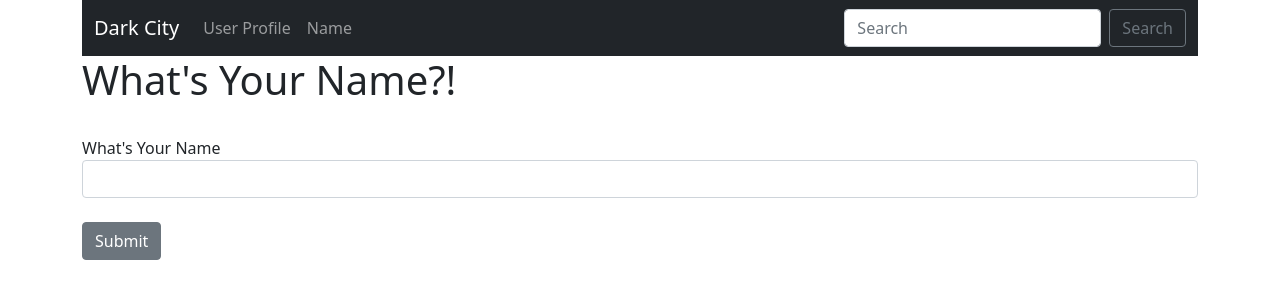
After one commit to BashCtl/flasker-blog, a Flask app: page /name in a window 1280 px wide. The commit adds this page. Shown: the top 300 px of the page. Run offline with Flask 3, Linux system fonts and the light colour scheme.

Commit message:
working on forms

```diff
--- a/main.py
+++ b/main.py
@@ -1,6 +1,20 @@
 from flask import Flask, render_template
+from flask_wtf import FlaskForm
+from wtforms import StringField, SubmitField
+from wtforms.validators import DataRequired
+from dotenv import load_dotenv
+from os import getenv
+
+load_dotenv()
 
 app = Flask(__name__)
+app.config["SECRET_KEY"] = getenv("SECRET_KEY")
+
+
+# Create a Form Class
+class NameForm(FlaskForm):
+    name = StringField("What's Your Name", validators=[DataRequired()])
+    submit = SubmitField("Submit")
 
 
 @app.route("/")
@@ -25,5 +39,16 @@ def page_internal_server_error(e):
     return render_template("500.html"), 500
 
 
+# Create Name Page
+@app.route("/name", methods=["GET", "POST"])
+def name_page():
+    name = None
+    form = NameForm()
+    if form.validate_on_submit():
+        name = form.name.data
+        form.name.data = ""
+    return render_template("name.html", name=name, form=form)
+
+
 if __name__ == "__main__":
     app.run(host="localhost", debug=True)
--- /dev/null
+++ b/templates/base.html
@@ -0,0 +1,35 @@
+<!doctype html>
+<html lang="en">
+<head>
+    <!-- Required meta tags -->
+    <meta charset="utf-8">
+    <meta name="viewport" content="width=device-width, initial-scale=1">
+
+    <!-- Bootstrap CSS -->
+    <link href="https://cdn.jsdelivr.net/npm/bootstrap@5.0.2/dist/css/bootstrap.min.css" rel="stylesheet"
+          integrity="sha384-EVSTQN3/azprG1Anm3QDgpJLIm9Nao0Yz1ztcQTwFspd3yD65VohhpuuCOmLASjC" crossorigin="anonymous">
+
+    <title>Fucking Blog</title>
+</head>
+<body>
+<div class="container">
+    {% include 'navbar.html' %}
+    {% block content %}
+    {% endblock %}
+</div>
+
+
+<!-- Optional JavaScript; choose one of the two! -->
+
+<!-- Option 1: Bootstrap Bundle with Popper -->
+<script src="https://cdn.jsdelivr.net/npm/bootstrap@5.0.2/dist/js/bootstrap.bundle.min.js"
+        integrity="sha384-MrcW6ZMFYlzcLA8Nl+NtUVF0sA7MsXsP1UyJoMp4YLEuNSfAP+JcXn/tWtIaxVXM"
+        crossorigin="anonymous"></script>
+
+<!-- Option 2: Separate Popper and Bootstrap JS -->
+<!--
+<script src="https://cdn.jsdelivr.net/npm/@popperjs/core@2.9.2/dist/umd/popper.min.js" integrity="sha384-IQsoLXl5PILFhosVNubq5LC7Qb9DXgDA9i+tQ8Zj3iwWAwPtgFTxbJ8NT4GN1R8p" crossorigin="anonymous"></script>
+<script src="https://cdn.jsdelivr.net/npm/bootstrap@5.0.2/dist/js/bootstrap.min.js" integrity="sha384-cVKIPhGWiC2Al4u+LWgxfKTRIcfu0JTxR+EQDz/bgldoEyl4H0zUF0QKbrJ0EcQF" crossorigin="anonymous"></script>
+-->
+</body>
+</html>
--- a/templates/index.html
+++ b/templates/index.html
@@ -1,3 +1,9 @@
+{% extends 'base.html' %}
+
+{% block content %}
+
 <h1>Hello World</h1>
 
 <p>This is my first webpage!!!</p>
+
+{% endblock %}
--- /dev/null
+++ b/templates/name.html
@@ -0,0 +1,19 @@
+{% extends 'base.html' %}
+
+{% block content %}
+{% if name %}
+    <h1>Hello {{ name }}!!</h1>
+{% else %}
+    <h1>What's Your Name?!</h1>
+    <br>
+    <form method="POST">
+        {{ form.hidden_tag() }}
+        {{ form.name.label(class='from-label') }}
+        {{ form.name(class='form-control') }}
+        <br>
+        {{ form.submit(class='btn btn-secondary') }}
+    </form>
+
+{% endif %}
+
+{% endblock %}
--- /dev/null
+++ b/templates/navbar.html
@@ -0,0 +1,22 @@
+<nav class="navbar navbar-expand-lg navbar-dark bg-dark">
+  <div class="container-fluid">
+    <a class="navbar-brand" href="{{ url_for('index') }}">Dark City</a>
+    <button class="navbar-toggler" type="button" data-bs-toggle="collapse" data-bs-target="#navbarSupportedContent" aria-controls="navbarSupportedContent" aria-expanded="false" aria-label="Toggle navigation">
+      <span class="navbar-toggler-icon"></span>
+    </button>
+    <div class="collapse navbar-collapse" id="navbarSupportedContent">
+      <ul class="navbar-nav me-auto mb-2 mb-lg-0">
+        <li class="nav-item">
+          <a class="nav-link" href="{{ url_for('user', name='Max') }}">User Profile</a>
+        </li>
+        <li class="nav-item">
+          <a class="nav-link" href="{{ url_for('name_page') }}">Name</a>
+        </li>
+      </ul>
+      <form class="d-flex">
+        <input class="form-control me-2" type="search" placeholder="Search" aria-label="Search">
+        <button class="btn btn-outline-secondary" type="submit">Search</button>
+      </form>
+    </div>
+  </div>
+</nav>
--- a/templates/user.html
+++ b/templates/user.html
@@ -1 +1,7 @@
+{% extends 'base.html' %}
+
+{% block content %}
+
 <h1>Hello {{ user_name|capitalize }}</h1>
+
+{% endblock %}
```
Also changed, not shown: templates/404.html (+4 -9 lines), templates/500.html (+4 -9 lines).
